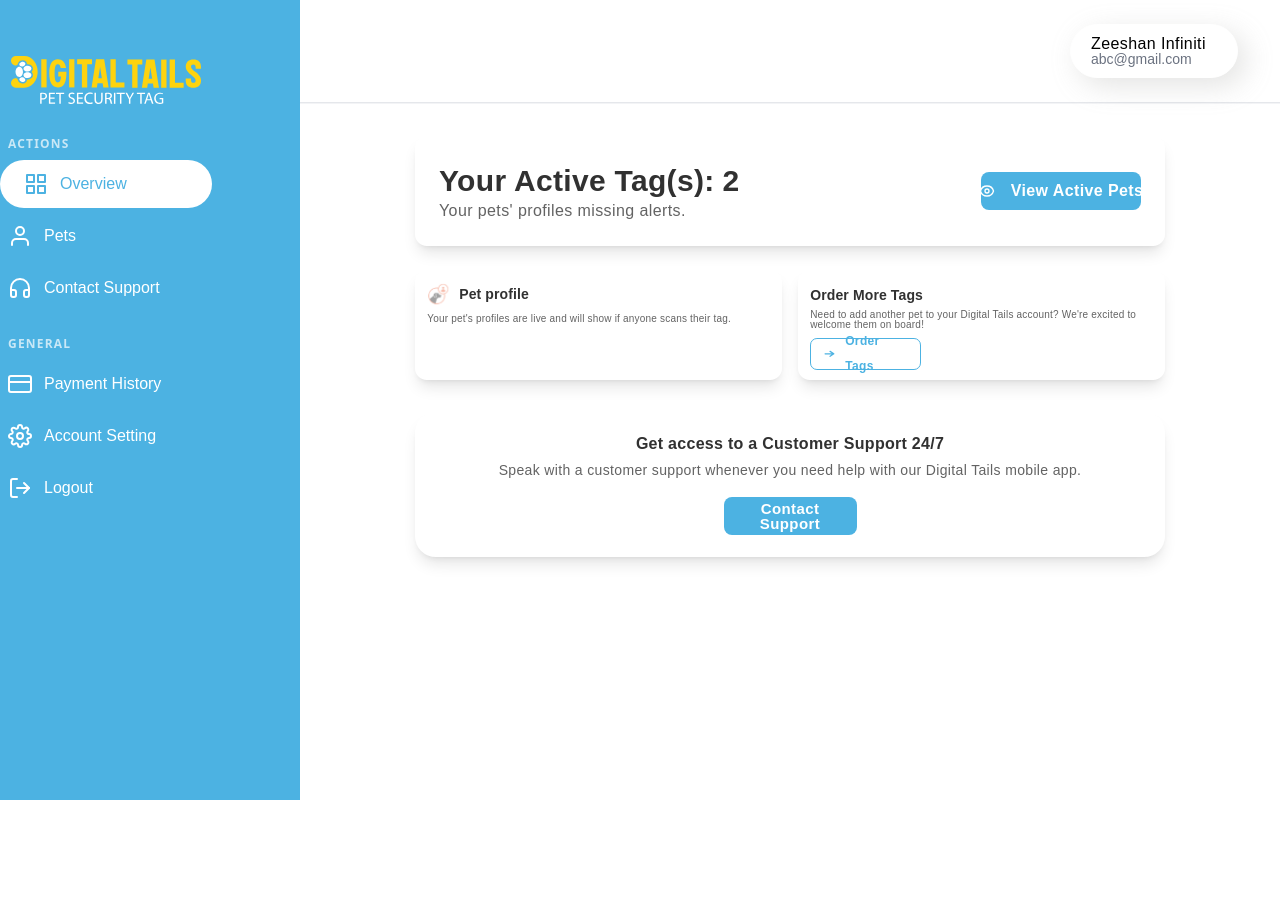
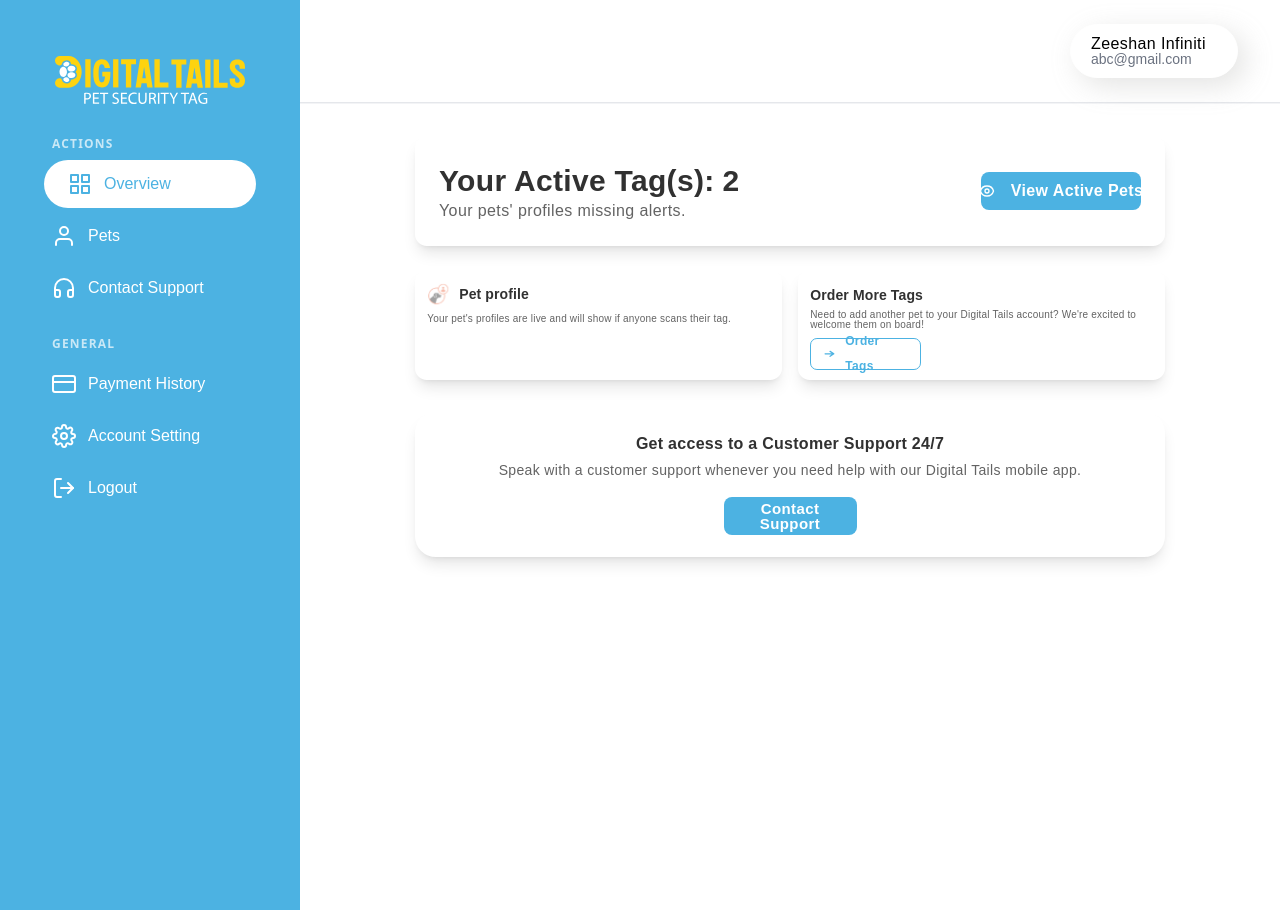
Before and after one commit to HamzaAliKundi/pet-security-tag-dashboard, a React (Vite) app: page /overview in a window 1280 px wide. Before the commit the page ends 800 px from the top, so only its background shows below. Built offline with nearby package versions, Linux system fonts and the light colour scheme; no server answers; sample sign-in values are in the browser's storage; a web font is replaced by a local one.

Commit message:
revert side nav fixes

```diff
--- a/src/pages/sideNav.tsx
+++ b/src/pages/sideNav.tsx
@@ -46,10 +46,10 @@ const SideNav = ({ isSidebarOpen, toggleSidebar }: SideNavProps) => {
         />
       )}
       <aside
-        className={`fixed z-40 top-0 left-0 h-screen w-[300px] bg-[#4CB2E2] flex flex-col transition-transform duration-300 md:relative md:translate-x-0 md:z-0
+        className={`fixed z-40 top-0 left-0 h-[910px] w-[300px] bg-[#4CB2E2] flex flex-col items-center transition-transform duration-300 md:relative md:translate-x-0 md:z-0
           ${isSidebarOpen ? "translate-x-0" : "-translate-x-full"}
         `}
-        style={{ minWidth: 300 }}
+        style={{ minHeight: 910, minWidth: 300 }}
       >
         {/* Close button for mobile */}
         <button
```
